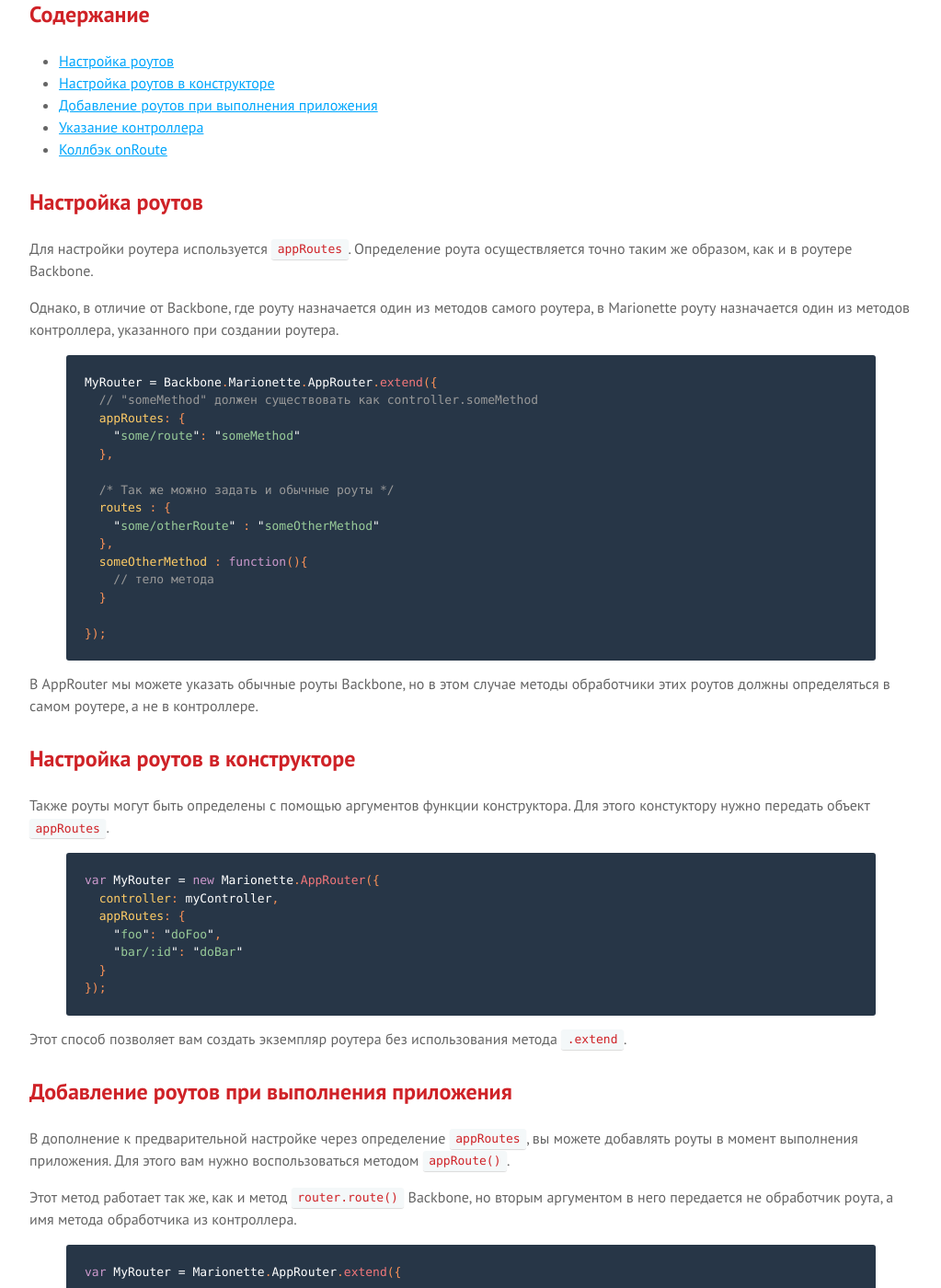
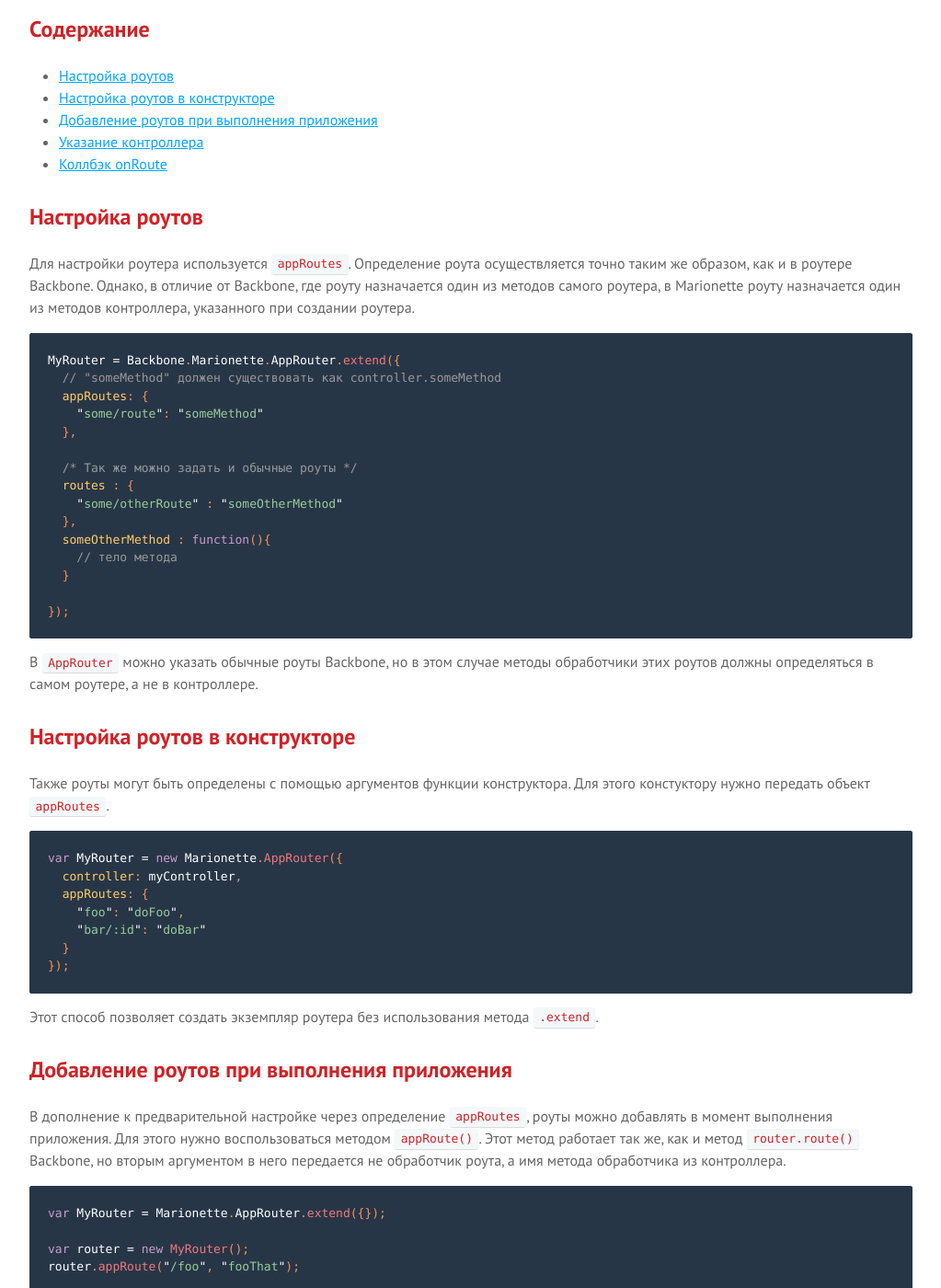
Before and after one commit to sadcitizen/marionettejs.ru, a Jekyll site: the page built from _posts/2014-01-20-approuter.md, in a window 1280 px wide and 1400 px high, scrolled down 545 px. Shown: the whole window at 92% size, without its empty margins (128-1151 px from the left). Built offline with Jekyll 4.4.1, drawn with Linux system fonts in a browser that asks for light colours; some web fonts are replaced; Markdown is read by kramdown in place of the engine named in the settings; some of the changed text lies outside the part shown.

Commit message:
Правки перевода для Marionette.AppRouter

````diff
--- a/_includes/translation/ru/marionette.approuter.md
+++ b/_includes/translation/ru/marionette.approuter.md
@@ -1,4 +1,6 @@
-Reduce the boilerplate code of handling route events and then calling a single method on another object.
+Reduce the boilerplate code of handling route events and then calling a
+single method on another object.
+
 Have your routers configured to call the method on your object, directly.
 
 ## Содержание
@@ -9,13 +11,12 @@
 * [Указание контроллера](#specify-a-controller)
 * [Коллбэк onRoute](#onroute)
 
-## Настройка роутов
+## <a name="configure-routes"></a> Настройка роутов
 
 Для настройки роутера используется `appRoutes`. Определение роута осуществляется точно таким же образом, как и в роутере Backbone.
-
 Однако, в отличие от Backbone, где роуту назначается один из методов самого роутера, в Marionette роуту назначается один из методов контроллера, указанного при создании роутера.
 
-{% highlight javascript %}
+```js
 MyRouter = Backbone.Marionette.AppRouter.extend({
   // "someMethod" должен существовать как controller.someMethod
   appRoutes: {
@@ -31,15 +32,16 @@
   }
 
 });
-{% endhighlight %}
+```
 
-В AppRouter мы можете указать обычные роуты Backbone, но в этом случае методы обработчики этих роутов должны определяться в самом роутере, а не в контроллере.
+В `AppRouter` можно указать обычные роуты Backbone, но в этом случае методы обработчики этих роутов должны определяться в самом роутере, а не в контроллере.
 
-## Настройка роутов в конструкторе
+## <a name="configure-routes-in-constructor"></a> Настройка роутов в конструкторе
 
-Также роуты могут быть определены с помощью аргументов функции конструктора. Для этого констуктору нужно передать объект `appRoutes`.
+Также роуты могут быть определены с помощью аргументов функции конструктора.
+Для этого констуктору нужно передать объект `appRoutes`.
 
-{% highlight javascript %}
+```js
 var MyRouter = new Marionette.AppRouter({
   controller: myController,
   appRoutes: {
@@ -47,30 +49,46 @@
     "bar/:id": "doBar"
   }
 });
-{% endhighlight %}
+```
 
-Этот способ позволяет вам создать экземпляр роутера без использования метода `.extend`.
+Этот способ позволяет создать экземпляр роутера без использования
+метода `.extend`.
 
-## Добавление роутов при выполнения приложения
+## <a name="add-routes-at-runtime"></a> Добавление роутов при выполнения приложения
 
-В дополнение к предварительной настройке через определение `appRoutes`, вы можете добавлять роуты в момент выполнения приложения. Для этого вам нужно воспользоваться методом `appRoute()`.
+В дополнение к предварительной настройке через определение `appRoutes`,
+роуты можно добавлять в момент выполнения приложения. Для этого нужно
+воспользоваться методом `appRoute()`. Этот метод работает так же, как и
+метод `router.route()` Backbone, но вторым аргументом в него передается
+не обработчик роута, а имя метода обработчика из контроллера.
 
-Этот метод работает так же, как и метод `router.route()` Backbone, но вторым аргументом в него передается не обработчик роута, а имя метода обработчика из контроллера.
-
-{% highlight javascript %}
-var MyRouter = Marionette.AppRouter.extend({
-
-});
+```js
+var MyRouter = Marionette.AppRouter.extend({});
 
 var router = new MyRouter();
 router.appRoute("/foo", "fooThat");
-{% endhighlight %}
+```
 
-## Указание контроллера
+Также при выполнении приложения с помощью метода `processAppRoutes` можно указать
+контроллер с несколькими роутами. Однако, в этом случае текущий контроллер не будет
+изменен.
 
-Роутеры приложения могут использовать только один контроллер, который может быть указан при определении роутера:
+```js
+var MyRouter = Marionette.AppRouter.extend({});
 
-{% highlight javascript %}
+var router = new MyRouter();
+router.processAppRoutes(myController, {
+  "foo": "doFoo",
+  "bar/:id": "doBar"
+});
+```
+
+## <a name="specify-a-controller"></a> Указание контроллера
+
+Роутеры приложения могут использовать только один контроллер,
+который может быть указан при определении роутера:
+
+```js
 someController = {
   someMethod: function(){ /*...*/ }
 };
@@ -78,11 +96,11 @@
 Backbone.Marionette.AppRouter.extend({
   controller: someController
 });
-{% endhighlight %}
+```
 
 ... или в качестве параметра конструктора:
 
-{% highlight javascript %}
+```js
 myObj = {
   someMethod: function(){ /*...*/ }
 };
@@ -90,12 +108,18 @@
 new MyRouter({
   controller: myObj
 });
-{% endhighlight %}
+```
 
-К объекту, который используется как `controller`, не предъявляются никакие требования, за исключением того, что он должен содержать методы, которые были указаны в качестве обработчиков в `appRoutes`.
+К объекту, который используется как `controller`, не предъявляются никакие
+требования, за исключением того, что он должен содержать методы, которые были
+указаны в качестве обработчиков в `appRoutes`.
 
-Рекомендуется разделять ваши контроллеры на небольшие кусочки со связанной функциональностью и иметь несколько роутеров / контроллеров вместо одного большого роутера и контроллера.
+Рекомендуется разделять ваши контроллеры на небольшие кусочки со связанной
+функциональностью и иметь несколько роутеров / контроллеров вместо одного
+большого роутера и контроллера.
 
-## Коллбэк onRoute
+## <a name="onroute"></a> Коллбэк `onRoute`
 
-Если в роутере определен коллбэк `onRoute`, то он будет вызываться каждый раз, когда пользователь совершит действие, которое изменит роут. Этот коллбэк принимает три аргумента: имя, путь и параметры роута.
+Если в роутере определен коллбэк `onRoute`, то он будет вызываться каждый раз,
+когда пользователь совершит действие, которое изменит роут. Этот коллбэк
+принимает три аргумента: имя, путь и параметры роута.
--- a/index.html
+++ b/index.html
@@ -12,6 +12,8 @@
                     <a href="{{ post.url | prepend: site.baseurl }}">{{ post.title }}</a>
                     {% if post.translated == false %}
                         <small>(В процессе перевода)</small>
+                    {% else %}
+                        <small>(Вычитка)</small>
                     {% endif %}
                 </li>
             {% endfor %}
````
Also changed, not shown: _posts/2014-04-01-controller.md (+1 -1 lines), _posts/2014-06-01-templatecache.md (+1 -1 lines), README.md.
